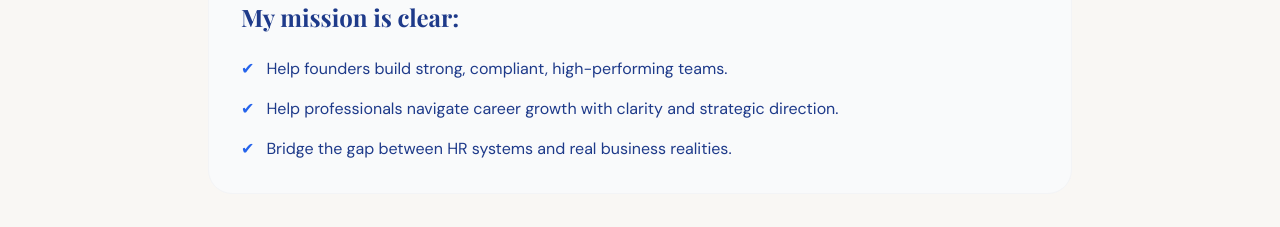
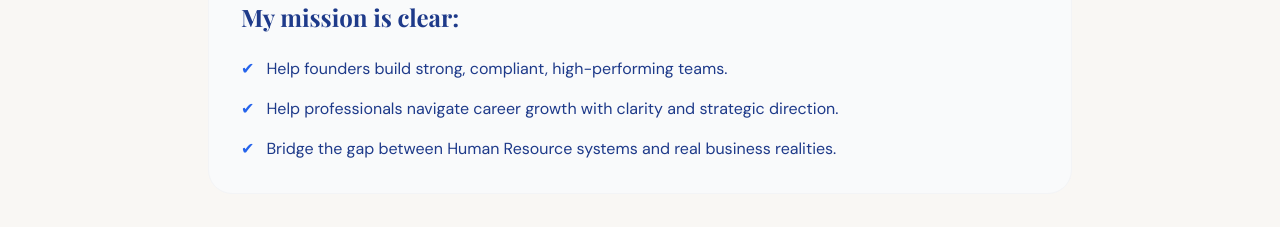
Before and after one commit to chroonicaa-byte/3rd_test, a Next.js app: page / in a window 1280 px wide. Shown: the part 1900-2127 px from the top of the page. Built offline with nearby package versions, Linux system fonts and the light colour scheme.

Commit message:
Clarify 'HR' to 'Human Resource' in text

```diff
--- a/src/app/page.tsx
+++ b/src/app/page.tsx
@@ -190,7 +190,7 @@ export default function HomePage() {
       </li>
       <li className="flex items-start">
         <span className="text-blue-600 mr-3">✔</span>
-        <p>Bridge the gap between HR systems and real business realities.</p>
+        <p>Bridge the gap between Human Resource systems and real business realities.</p>
       </li>
     </ul>
   </div>
```
